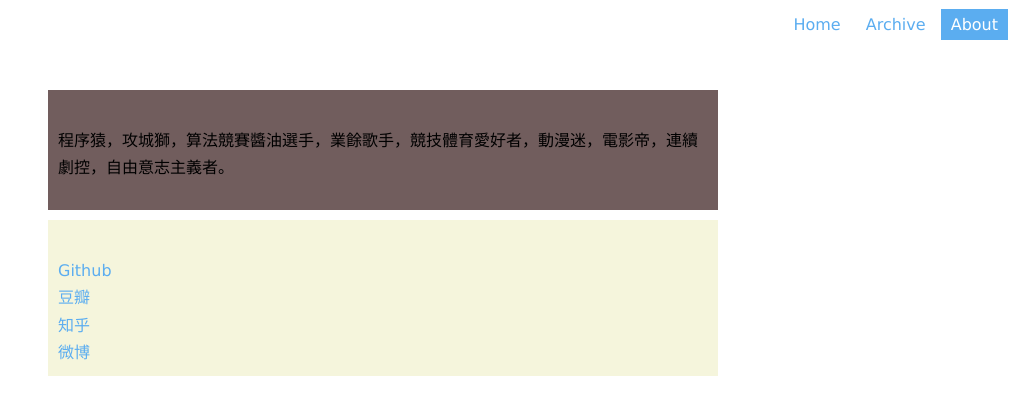
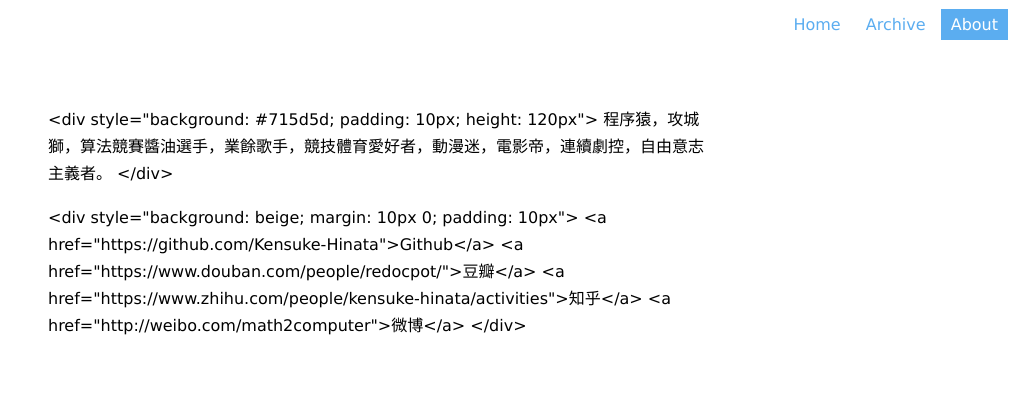
Before and after one commit to Kensuke-Hinata/Kensuke-Hinata.github.io, a plain HTML site: page about/index.html in a window 1280 px wide. Shown: the whole page, without its empty margins (257-1280 px from the left). Drawn offline with Linux system fonts and the light colour scheme.

Commit message:
Site updated: 2017-02-12 15:43:58

```diff
--- a/about/index.html
+++ b/about/index.html
@@ -29,9 +29,15 @@
 
   <main class="page">
   <div>
-    <div style="background: #715d5d; padding: 10px; height: 120px"><br>    程序猿，攻城獅，算法競賽醬油選手，業餘歌手，競技體育愛好者，動漫迷，電影帝，連續劇控，自由意志主義者。<br></div>
-
-<div style="background: beige; margin: 10px 0; padding: 10px"><br>    <a href="https://github.com/Kensuke-Hinata" target="_blank" rel="external">Github</a><br>    <a href="https://www.douban.com/people/redocpot/" target="_blank" rel="external">豆瓣</a><br>    <a href="https://www.zhihu.com/people/kensuke-hinata/activities" target="_blank" rel="external">知乎</a><br>    <a href="http://weibo.com/math2computer" target="_blank" rel="external">微博</a><br></div>
+    <p>&lt;div style=&quot;background: #715d5d; padding: 10px; height: 120px&quot;&gt;
+程序猿，攻城獅，算法競賽醬油選手，業餘歌手，競技體育愛好者，動漫迷，電影帝，連續劇控，自由意志主義者。
+&lt;/div&gt;</p>
+<p>&lt;div style=&quot;background: beige; margin: 10px 0; padding: 10px&quot;&gt;
+&lt;a href=&quot;https://github.com/Kensuke-Hinata&quot;&gt;Github&lt;/a&gt;
+&lt;a href=&quot;https://www.douban.com/people/redocpot/&quot;&gt;豆瓣&lt;/a&gt;
+&lt;a href=&quot;https://www.zhihu.com/people/kensuke-hinata/activities&quot;&gt;知乎&lt;/a&gt;
+&lt;a href=&quot;http://weibo.com/math2computer&quot;&gt;微博&lt;/a&gt;
+&lt;/div&gt;</p>
 
   </div>
 </main>
```
Also changed, not shown: 1 other file.
